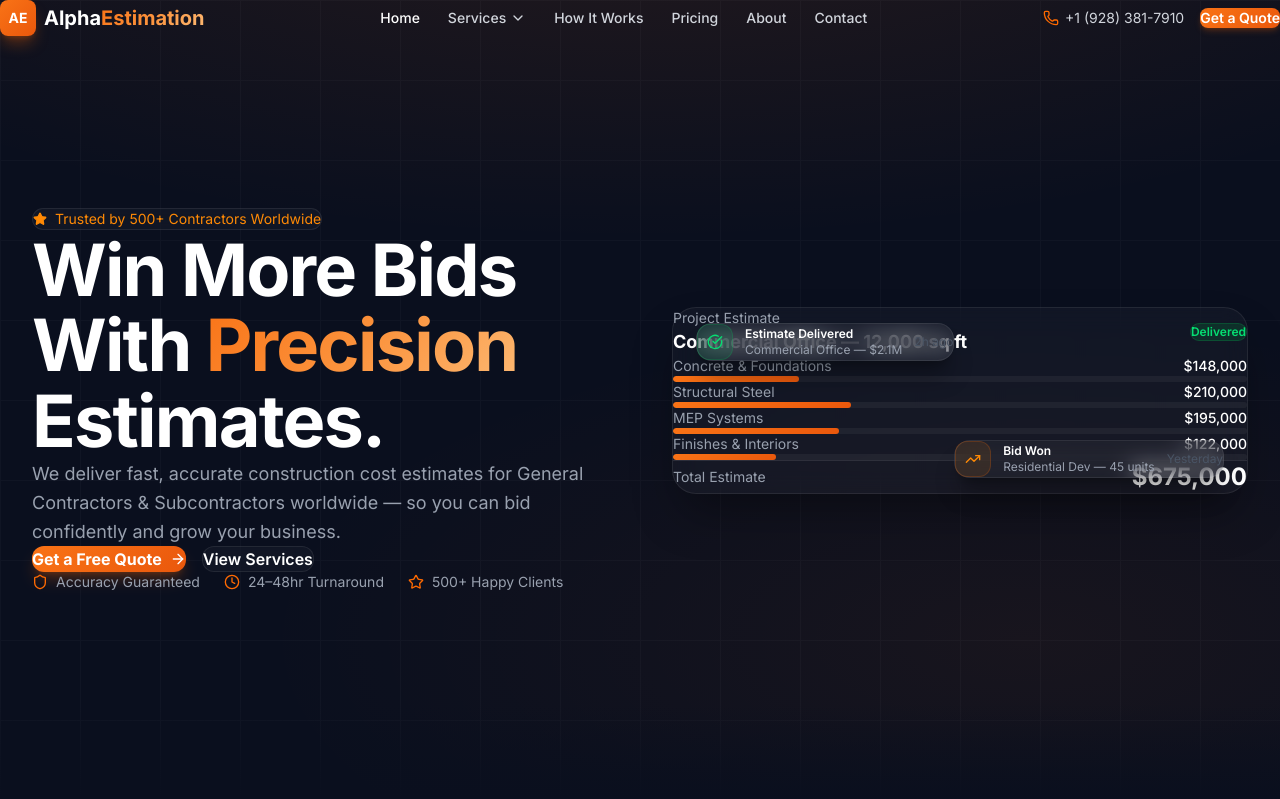
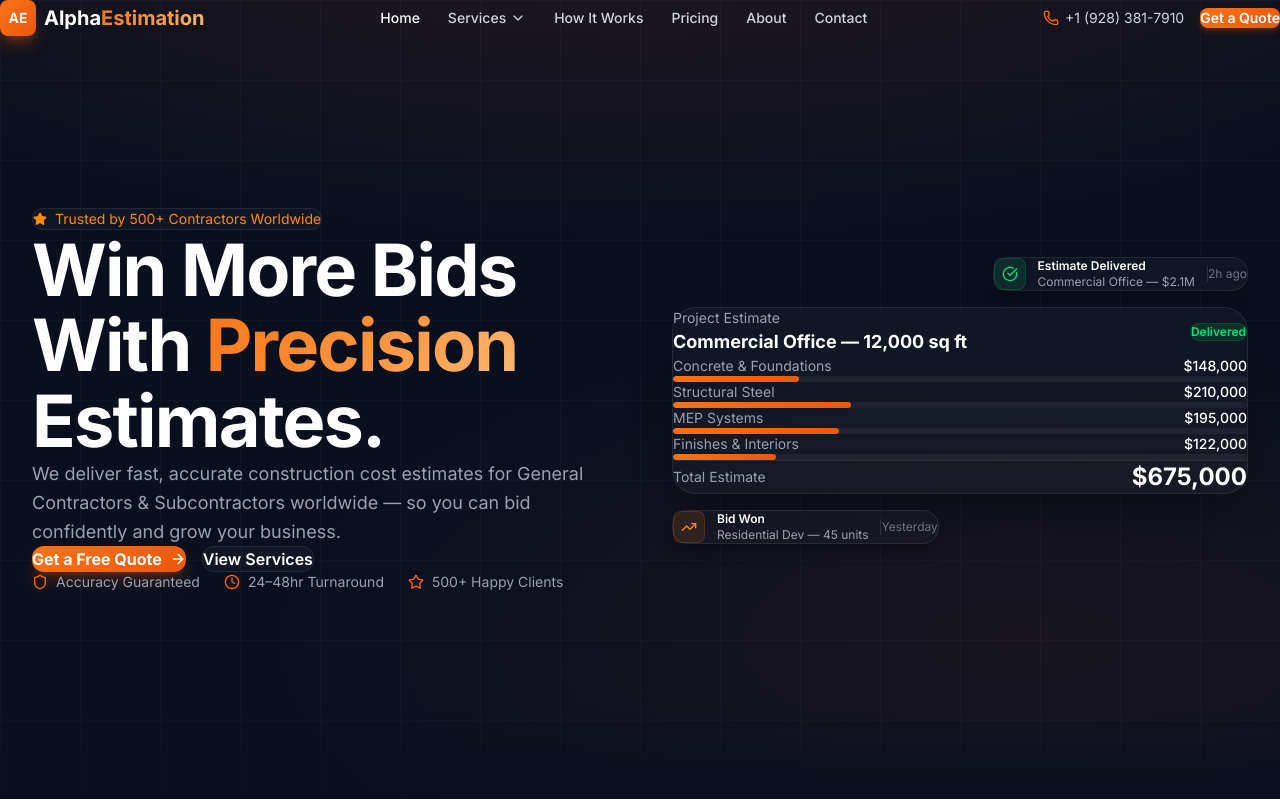
Before and after one commit to kamraann01/alpha-estimation, a Next.js app: page / in a window 1280 px wide. Shown: the top 799 px of the page. Built offline with nearby package versions, Linux system fonts and the light colour scheme.

Commit message:
Fix: hero cards use flex column layout, no more absolute overlap

```diff
--- a/src/components/home/Hero.tsx
+++ b/src/components/home/Hero.tsx
@@ -105,7 +105,27 @@ export default function Hero() {
           </div>
 
           {/* Right — Visual */}
-          <div className="hidden lg:block relative pt-20 pb-20">
+          <div className="hidden lg:block">
+            <div className="flex flex-col gap-4">
+            {/* Top badge */}
+            <motion.div
+              initial={{ opacity: 0, y: -10 }}
+              animate={{ opacity: 1, y: 0 }}
+              transition={{ duration: 0.5, delay: 0.8 }}
+              className="flex justify-end"
+            >
+              <div className="glass rounded-2xl px-4 py-3 border border-white/10 flex items-center gap-3 shadow-lg shadow-black/20">
+                <div className="w-8 h-8 bg-green-400/10 rounded-lg flex items-center justify-center shrink-0 border border-green-500/20">
+                  <CheckCircle className="w-4 h-4 text-green-400" />
+                </div>
+                <div>
+                  <p className="text-white text-xs font-semibold">Estimate Delivered</p>
+                  <p className="text-gray-400 text-xs">Commercial Office &mdash; $2.1M</p>
+                </div>
+                <span className="ml-2 text-gray-500 text-xs whitespace-nowrap pl-2 border-l border-white/10">2h ago</span>
+              </div>
+            </motion.div>
+
             {/* Main card */}
             <motion.div
               initial={{ opacity: 0, scale: 0.95, y: 20 }}
@@ -153,39 +173,25 @@ export default function Hero() {
               </div>
             </motion.div>
 
-            {/* Floating card — top */}
+            {/* Bottom badge */}
             <motion.div
-              initial={{ opacity: 0, y: -12 }}
-              animate={{ opacity: 1, y: 0 }}
-              transition={{ duration: 0.5, delay: 0.8 }}
-              className="absolute top-4 left-6 glass rounded-2xl px-4 py-3 border border-white/10 flex items-center gap-3 shadow-xl shadow-black/30"
-            >
-              <div className="w-9 h-9 bg-green-400/10 rounded-xl flex items-center justify-center shrink-0 border border-green-500/20">
-                <CheckCircle className="w-4 h-4 text-green-400" />
-              </div>
-              <div>
-                <p className="text-white text-xs font-semibold">Estimate Delivered</p>
-                <p className="text-gray-400 text-xs">Commercial Office — $2.1M</p>
-              </div>
-              <span className="ml-2 text-gray-600 text-xs whitespace-nowrap">2h ago</span>
-            </motion.div>
-
-            {/* Floating card — bottom */}
-            <motion.div
-              initial={{ opacity: 0, y: 12 }}
+              initial={{ opacity: 0, y: 10 }}
               animate={{ opacity: 1, y: 0 }}
               transition={{ duration: 0.5, delay: 1.0 }}
-              className="absolute bottom-4 right-6 glass rounded-2xl px-4 py-3 border border-white/10 flex items-center gap-3 shadow-xl shadow-black/30"
+              className="flex justify-start"
             >
-              <div className="w-9 h-9 bg-orange-400/10 rounded-xl flex items-center justify-center shrink-0 border border-orange-500/20">
-                <TrendingUp className="w-4 h-4 text-orange-400" />
+              <div className="glass rounded-2xl px-4 py-3 border border-white/10 flex items-center gap-3 shadow-lg shadow-black/20">
+                <div className="w-8 h-8 bg-orange-400/10 rounded-lg flex items-center justify-center shrink-0 border border-orange-500/20">
+                  <TrendingUp className="w-4 h-4 text-orange-400" />
+                </div>
+                <div>
+                  <p className="text-white text-xs font-semibold">Bid Won</p>
+                  <p className="text-gray-400 text-xs">Residential Dev &mdash; 45 units</p>
+                </div>
+                <span className="ml-2 text-gray-500 text-xs whitespace-nowrap pl-2 border-l border-white/10">Yesterday</span>
               </div>
-              <div>
-                <p className="text-white text-xs font-semibold">Bid Won</p>
-                <p className="text-gray-400 text-xs">Residential Dev — 45 units</p>
-              </div>
-              <span className="ml-2 text-gray-600 text-xs whitespace-nowrap">Yesterday</span>
             </motion.div>
+            </div>
           </div>
         </div>
       </div>
```
